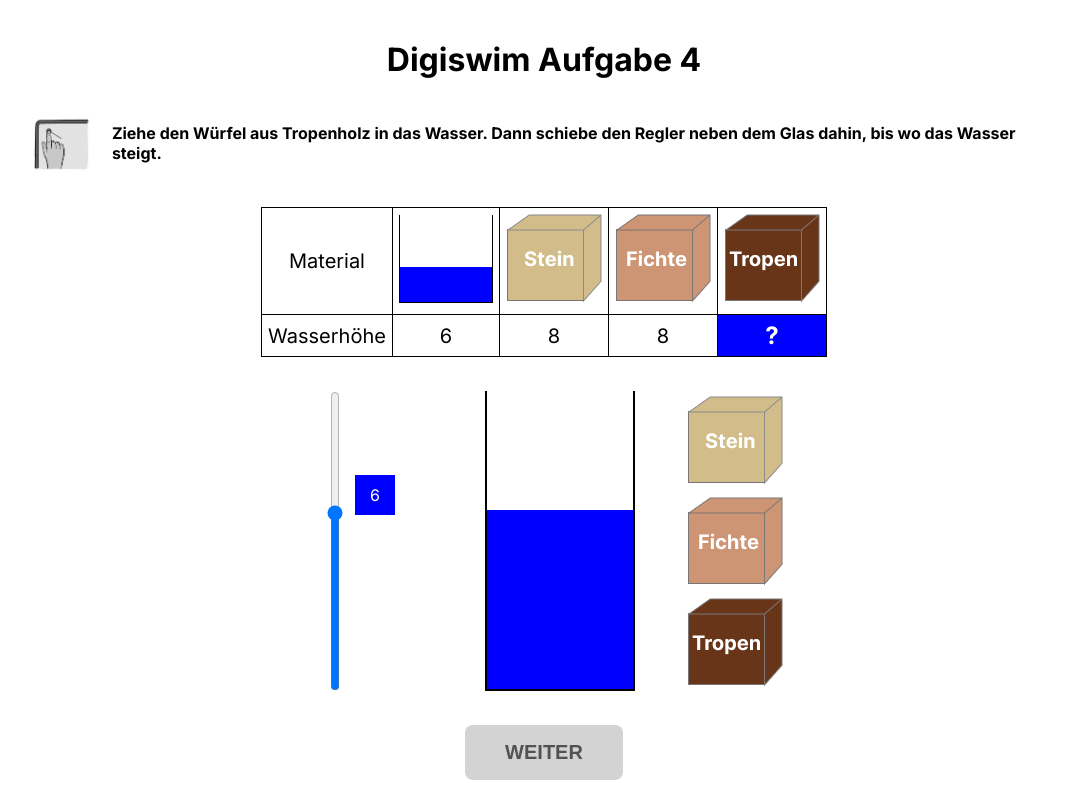
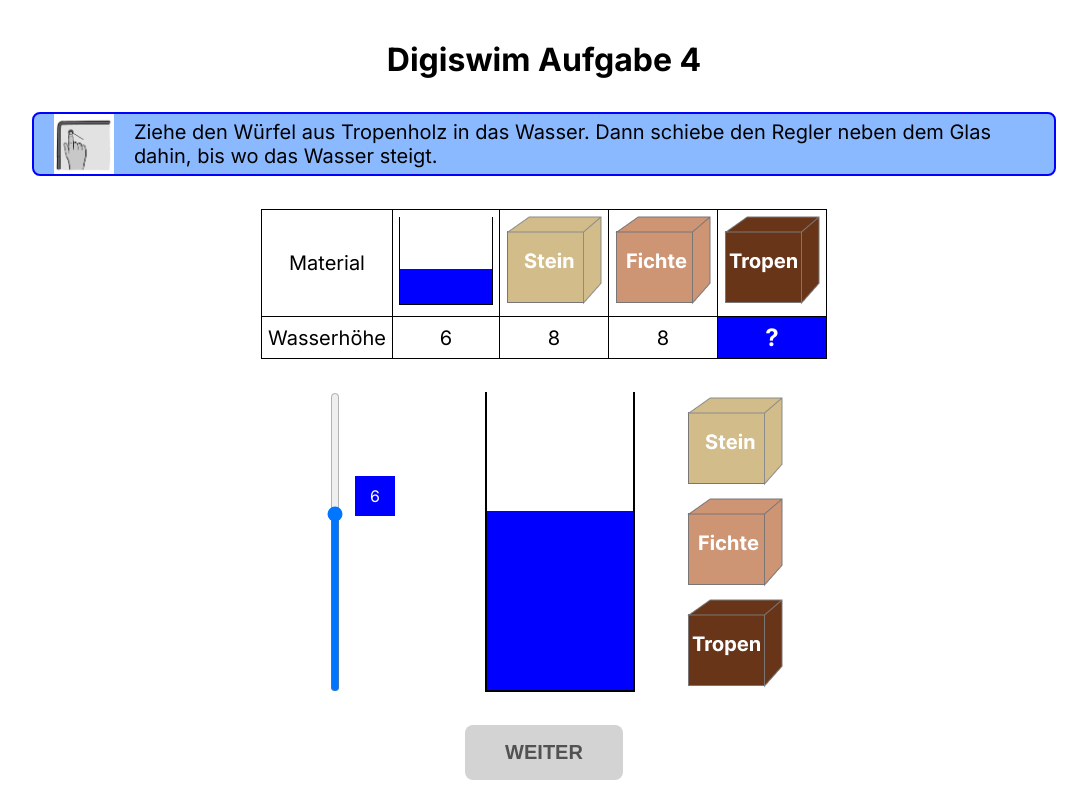
Before and after one commit to derjubu/digiswim-station-1, a Next.js app: page /step4 in a window 1280 px wide. Shown: the whole page, without its empty margins (96-1183 px from the left). Built offline with nearby package versions, Linux system fonts and the light colour scheme.

Commit message:
add: improve visibilty of task

```diff
--- a/src/components/Task/Task.module.css
+++ b/src/components/Task/Task.module.css
@@ -1,13 +1,13 @@
 .description {
   color: #000;
-  font-size: 16px;
-  font-weight: bold;
+  font-size: 20px;
   text-align: left;
-  border: none;
+  border: 2px solid blue;
   border-radius: 0.4em;
   display: flex;
-  justify-content: flex-start;
+  padding-inline: 20px;
   align-items: center;
   gap: 20px;
   width: 100%;
+  background-color: rgba(57, 136, 255, 0.587);
 }
```
